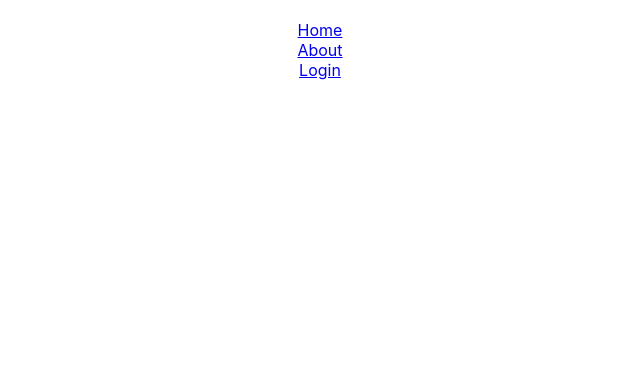
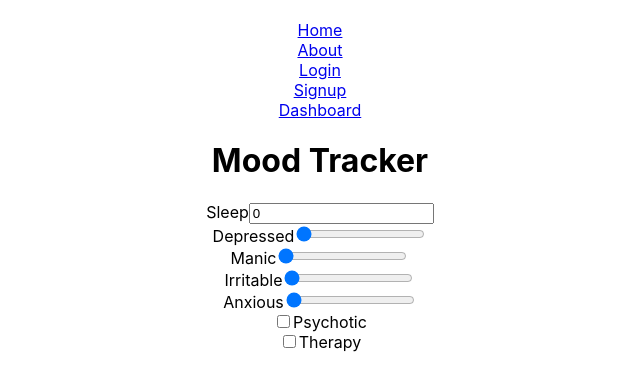
Before and after one commit to blangwell/mood-tracker-v2-frontend, a React (Create React App) app: page / in a window 1280 px wide. Shown: the top 390 px of the page, without its empty margins (320-960 px from the left). Built offline with nearby package versions, Linux system fonts and the light colour scheme.

Commit message:
Add form

```diff
--- a/src/App.js
+++ b/src/App.js
@@ -1,8 +1,10 @@
 import './App.css';
-import Auth from './pages/Auth';
 import Login from './components/Login'
 import Signup from './components/Signup'
 import Layout from './components/Layout';
+import Home from './components/Home';
+import About from './components/About';
+import Dashboard from './components/Dashboard';
 import { useState } from 'react';
 import {
   BrowserRouter,
@@ -16,8 +18,11 @@ function App() {
       <BrowserRouter>
         <Routes>
           <Route path="/" element={<Layout />}>
+            <Route index element={<Home />} />
+            <Route path="about" element={<About />} />
             <Route path="login" element={<Login />} />
             <Route path="signup" element={<Signup/>} />
+            <Route path="dashboard" element={<Dashboard/>} />
           </Route>
         </Routes>
       </BrowserRouter>
--- /dev/null
+++ b/src/components/About.js
@@ -0,0 +1,5 @@
+export default function About(props) {
+    return (
+        <h1>About</h1>
+    )
+}
--- /dev/null
+++ b/src/components/Dashboard.js
@@ -0,0 +1,7 @@
+export default function Dashboard(props) {
+	return (
+		<>
+			<h1>Dashboard</h1>
+		</>
+	)
+}
--- /dev/null
+++ b/src/components/Form.js
@@ -0,0 +1,36 @@
+export default function Form(props) {
+	return (
+		<div className="form">
+			<form>
+				<label htmlFor="sleep">Sleep
+					<input type="number" name="sleep" id="sleep" step=".5" defaultValue="0" />
+				</label>
+				<br />
+				<label htmlFor="depressed">Depressed
+					<input type="range" name="depressed" id="depressed" max="3" defaultValue="0" />
+				</label>
+				<br />
+				<label htmlFor="manic">Manic
+					<input type="range" name="manic" id="manic" max="3" defaultValue="0"/>
+				</label>
+				<br />
+				<label htmlFor="irritable">Irritable
+					<input type="range" name="irritable" id="irritable" max="3" defaultValue="0"/>
+				</label>
+				<br />
+				<label htmlFor="anxious">Anxious
+					<input type="range" name="anxious" id="anxious" max="3" defaultValue="0"/>
+				</label><br />
+				<label htmlFor="psychotic">
+					<input type="checkbox" name="psychotic" id="psychotic" max="3" defaultValue="0"/>
+					Psychotic
+				</label><br />
+				<label htmlFor="therapy">
+					<input type="checkbox" name="therapy" id="therapy" max="3" defaultValue="0"/>
+					Therapy
+				</label>
+
+			</form>
+		</div>
+	)
+}
--- /dev/null
+++ b/src/components/Home.js
@@ -0,0 +1,9 @@
+import Form from './Form';
+export default function Home(props) {
+    return (
+        <>
+            <h1>Mood Tracker</h1>
+            <Form />
+        </>
+    )
+}
--- a/src/components/Login.js
+++ b/src/components/Login.js
@@ -1,16 +1,19 @@
 import { useState } from 'react';
 import axios from 'axios';
-import { Link } from 'react-router-dom';
+import { Link, Navigate, useNavigate } from 'react-router-dom';
 
 export default function Login(props) {
     const [email, setEmail] = useState('');
     const [password, setPassword] = useState('');
 
+    let navigate = useNavigate();
+
     const handleSubmit = async e => {
         e.preventDefault();
         try {
-            let response = await axios.post('http://localhost:3000/login', { email, password });
+            let response = await axios.post('http://localhost:8000/login', { email, password });
             console.log(response);
+            navigate('/');
         } catch (err) {
             console.log(err);
         }
--- a/src/components/Navbar.js
+++ b/src/components/Navbar.js
@@ -14,8 +14,18 @@ export default function Navbar(props) {
                     <Link to="about">About</Link>
                 </li>
                 <li className="navbar__item">
-                    <Link to="auth">Login</Link>
+                    <Link to="login">Login</Link>
                 </li>
+                <li className="navbar__item">
+                    <Link to="signup">Signup</Link>
+                </li>
+								{
+									props.user !== null ?
+										<li className="navbar__item">
+												<Link to="dashboard">Dashboard</Link>
+										</li>
+								 	: null
+								}
             </ul>
         </div>
     )
--- a/src/components/Signup.js
+++ b/src/components/Signup.js
@@ -20,10 +20,10 @@ export default function Signup(props) {
             />
             <label htmlFor="confirmPassword">Confirm Password</label>
             <input
-                type="confirmPassword"
+                type="password"
                 name="confirmPassword"
                 id="confirmPassword"
-                placeholder="confirmPassword"
+                placeholder="confirm password"
             />
             <input
                 type="submit"
--- a/src/pages/Auth.js
+++ /dev/null
@@ -1,16 +0,0 @@
-import axios from 'axios';
-import Login from '../components/Login';
-import Signup from '../components/Signup';
-import { useState } from 'react';
-
-const Auth = props => {
-	const [authView, setAuthView] = useState(props.authView)
-	if (authView === 'login') {
-		return <Login authView={authView} setAuthView={setAuthView} />
-	}
-	if (authView === 'signup') {
-		return <Signup authView={authView} setAuthView={setAuthView} />
-	}
-}
-
-export default Auth;
```
